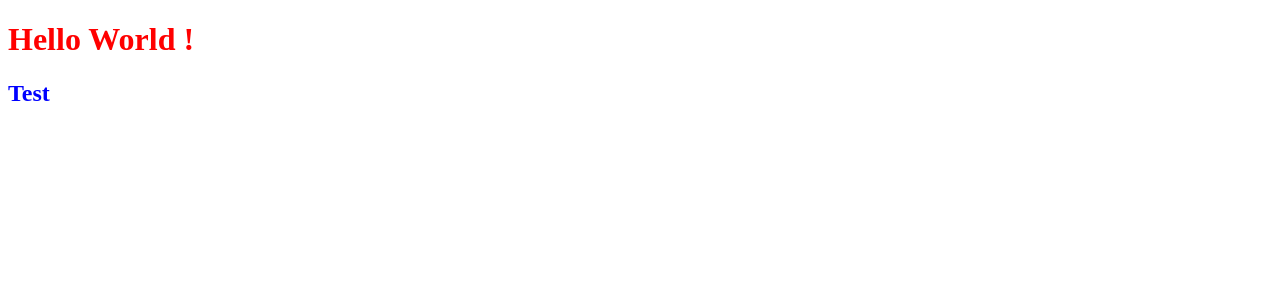
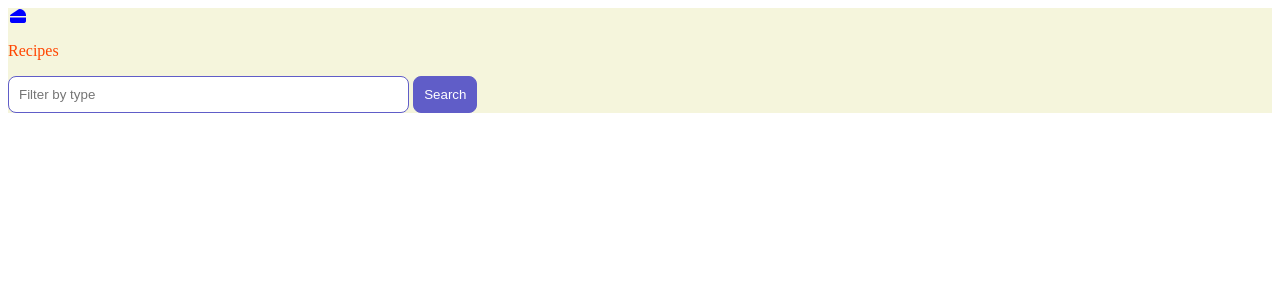
Before and after one commit to RmNLcN/test-angular-app-recipes, an Angular app: page / in a window 1280 px wide. Shown: the top 300 px of the page. Built offline with nearby package versions, Linux system fonts and the light colour scheme.

Commit message:
Add features to Recipe

```diff
--- a/src/app/app.css
+++ b/src/app/app.css
@@ -1,7 +1,11 @@
-h1 {
-    color: red;
+main {
+    background-color: beige;
 }
 
-h2 {
+.brand-name {
+    color: orangered;
+}
+
+.brand-logo {
     color: blue;
 }
--- a/src/app/app.html
+++ b/src/app/app.html
@@ -1,2 +1,9 @@
-<h1>Hello World !</h1>
-<h2>Test</h2>
+<main>
+  <header class="brand-name">
+    <i alt="Logo" aria-hidden="true" class="fa-solid fa-cheese brand-logo"></i>
+    <p>Recipes</p>
+  </header>
+  <section class="content">
+    <app-recipe />
+  </section>
+</main>
--- a/src/app/app.ts
+++ b/src/app/app.ts
@@ -1,9 +1,10 @@
 import { Component, signal } from '@angular/core';
 import { RouterOutlet } from '@angular/router';
+import { Recipe } from './recipe/recipe';
 
 @Component({
   selector: 'app-root',
-  imports: [RouterOutlet],
+  imports: [RouterOutlet, Recipe],
   templateUrl: './app.html',
   styleUrl: './app.css'
 })
--- a/src/app/recipe/recipe.css
+++ b/src/app/recipe/recipe.css
@@ -0,0 +1,36 @@
+.results {
+  display: grid;
+  column-gap: 14px;
+  row-gap: 14px;
+  grid-template-columns: repeat(auto-fill, minmax(400px, 400px));
+  margin-top: 50px;
+  justify-content: space-around;
+}
+input[type="text"] {
+  border: solid 1px var(--primary-color);
+  padding: 10px;
+  border-radius: 8px;
+  margin-right: 4px;
+  display: inline-block;
+  width: 30%;
+}
+button {
+  padding: 10px;
+  border: solid 1px var(--primary-color);
+  background: var(--primary-color);
+  color: white;
+  border-radius: 8px;
+}
+@media (min-width: 500px) and (max-width: 768px) {
+  .results {
+      grid-template-columns: repeat(2, 1fr);
+  }
+  input[type="text"] {
+      width: 70%;
+  }
+}
+@media (max-width: 499px) {
+  .results {
+      grid-template-columns: 1fr;
+  }
+}
--- a/src/app/recipe/recipe.html
+++ b/src/app/recipe/recipe.html
@@ -1 +1,6 @@
-<p>recipe works!</p>
+<section>
+    <form action="">
+        <input type="text" placeholder="Filter by type" />
+        <button class="primary" type="button">Search</button>
+    </form>
+</section>
--- a/src/index.html
+++ b/src/index.html
@@ -6,6 +6,7 @@
   <base href="/">
   <meta name="viewport" content="width=device-width, initial-scale=1">
   <link rel="icon" type="image/x-icon" href="favicon.ico">
+  <link rel="stylesheet" href="https://cdnjs.cloudflare.com/ajax/libs/font-awesome/7.0.1/css/all.min.css" integrity="sha512-2SwdPD6INVrV/lHTZbO2nodKhrnDdJK9/kg2XD1r9uGqPo1cUbujc+IYdlYdEErWNu69gVcYgdxlmVmzTWnetw==" crossorigin="anonymous" referrerpolicy="no-referrer" />
 </head>
 <body>
   <app-root></app-root>
--- a/src/styles.css
+++ b/src/styles.css
@@ -1 +1,13 @@
-/* You can add global styles to this file, and also import other style files */
+:root {
+  --primary-color: #605DC8;
+  --secondary-color: #8B89E6;
+  --accent-color: #e8e7fa;
+  --shadow-color: #E8E8E8;
+}
+button.primary {
+  padding: 10px;
+  border: solid 1px var(--primary-color);
+  background: var(--primary-color);
+  color: white;
+  border-radius: 8px;
+}
```
